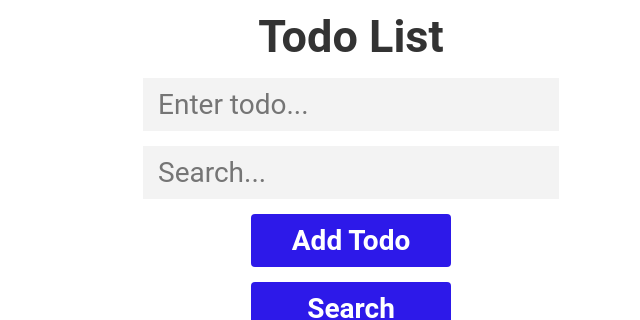
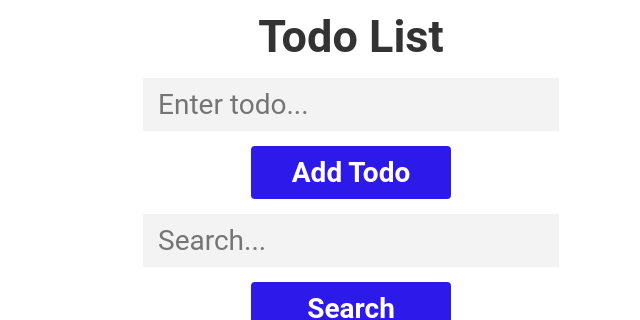
Before and after one commit to ChristoforosPsychas/morphoses-todo-app, an Angular app in the folder myTodoApp/: page / in a window 1280 px wide. Shown: the top 320 px of the page, without its empty margins (289-929 px from the left). Built offline with nearby package versions, Linux system fonts and the light colour scheme; no server answers.

Commit message:
Rearrange add button to improve UI

```diff
--- a/myTodoApp/src/app/components/todos/todos.component.html
+++ b/myTodoApp/src/app/components/todos/todos.component.html
@@ -2,11 +2,11 @@
   <form>
     <input type="text" name="inputTodo" class="todo-input" [(ngModel)]="text" placeholder="Enter todo..."/>
   </form>
+  <button class="add-button" (click)="addTodoItem()">Add Todo</button>
   <form>
     <input type="text" name="searchInput" class="todo-input" [(ngModel)]="searchTerm" placeholder="Search..."/>
   </form>
-    <button class="add-button" (click)="addTodoItem()">Add Todo</button>
-    <button class="add-button" (click)="fetchSearchedItems()">Search</button>
+  <button class="add-button" (click)="fetchSearchedItems()">Search</button>
     <div class="todo-items">
       <ul>
         <li class="todo-item" *ngFor="let todoItem of todoItems">
```
